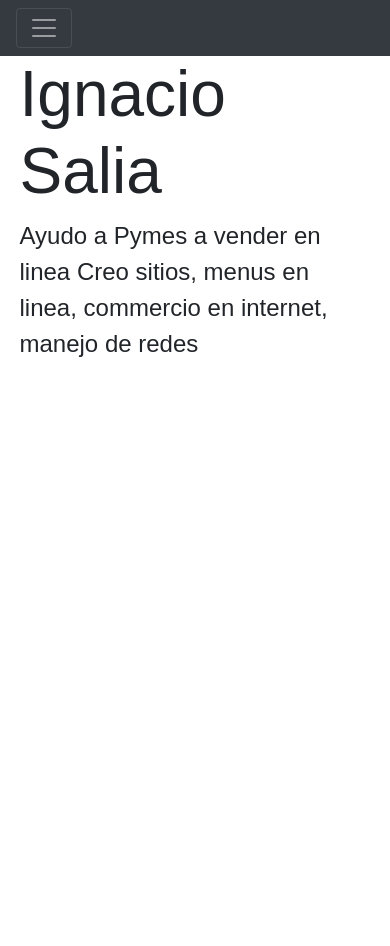
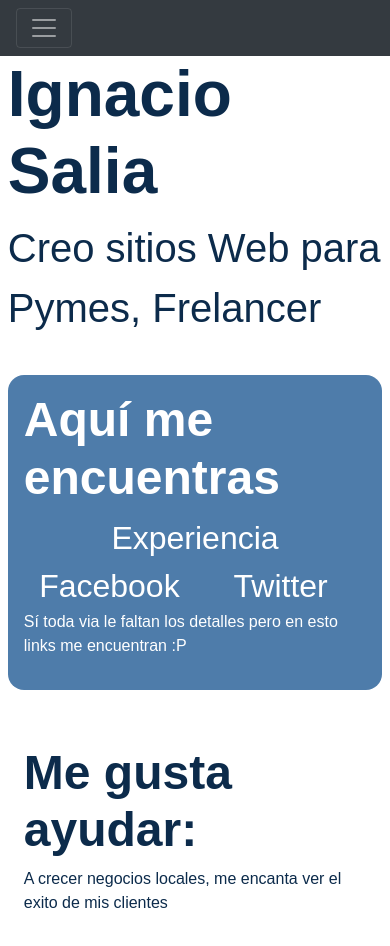
Before and after one commit to ignaciosalia/myReactPortfolio, a React (Create React App) app: page / in a window 390 px wide. Before the commit the page ends 844 px from the top, so only its background shows below. Built offline with nearby package versions, Linux system fonts and the light colour scheme; a web font is replaced by a local one.

Commit message:
Change landing mobil page

```diff
--- a/src/Contacto.jsx
+++ b/src/Contacto.jsx
@@ -2,6 +2,7 @@ import React, { Component } from 'react'
 import Container from 'react-bootstrap/Container'
 import Row from 'react-bootstrap/Row'
 import Col from 'react-bootstrap/Col'
+import { Link } from 'react-router-dom'
 
 export default class Contacto extends React.Component{
     render(){
@@ -9,11 +10,11 @@ export default class Contacto extends React.Component{
         return (
             <div className="redes">
                 <h2 className="subtitulo">Aquí me encuentras</h2>
-                <Container>
+                <Container >
                     <Row>
-                        <Col> <a href="">Profesional</a> </Col>
-                        <Col> <a href="https://www.facebook.com/JislCorp-293709961299868">Facebook</a> </Col>
-                        <Col> <a href="https://twitter.com/IgnacioSalia">Twitter</a> </Col>
+                        <Col className="rowContactMember"> <Link to="/Experiencia">Experiencia</Link> </Col>
+                        <Col className="rowContactMember"> <a href="https://www.facebook.com/JislCorp-293709961299868">Facebook</a> </Col>
+                        <Col className="rowContactMember"> <a href="https://twitter.com/IgnacioSalia">Twitter</a> </Col>
                     </Row>
                 </Container>
                 <p className="textos">Sí toda via le faltan los detalles pero en esto links me encuentran :P</p>
--- a/src/Presentacion.jsx
+++ b/src/Presentacion.jsx
@@ -1,12 +1,21 @@
 import React, { Component } from 'react'
+import Contacto from './Contacto'
+import ServicesResume from './ServicesResume'
 
 export default class Presentacion extends React.Component{
     render(){
         return(
             <div className="presentacion">
-                <h1 className="yomero">Ignacio Salia</h1>
-                <p className="queChingaosHago">Ayudo a Pymes a vender en linea Creo sitios, menus en linea, commercio en internet, manejo de redes</p>
+                <div className="myself">
+                    <h1 className="yomero">Ignacio Salia</h1>
+                    <p className="queChingaosHago">Creo sitios Web para Pymes, Frelancer</p>
+                </div>
+                <div className="mycontact">
+                    <Contacto></Contacto>
+                </div>
+                <ServicesResume></ServicesResume>
             </div>
         );
     }
 }
+/** add to this my fot and  */
--- /dev/null
+++ b/src/ServicesResume.jsx
@@ -0,0 +1,12 @@
+import React, { Component } from 'react';
+
+export default class ServicesResume extends React.Component {
+    render() {
+        return (
+            <div className = "servResume" >
+                <h2 className = "subtitulo" > Me gusta ayudar: </h2>
+                <p className="text" > A crecer negocios locales, me encanta ver el exito de mis clientes </p>
+            </div>
+        )
+    }
+}
--- a/src/index.css
+++ b/src/index.css
@@ -9,6 +9,14 @@ code {
     font-family: source-code-pro, Menlo, Monaco, Consolas, 'Courier New', monospace;
 }
 
+:root {
+    --fondo-nav: rgb(241, 247, 253, 0.4);
+    --fondo-opciones: rgba(75, 122, 168, 0.6);
+    --color-titulo: rgba(12, 43, 75);
+    --fondo-subsection: rgba(4, 69, 134, 0.7);
+    --color-subtitulo: rgb(255, 255, 255);
+}
+
 .presentacion,
 .subtitulo,
 .textos {
@@ -16,24 +24,47 @@ code {
 }
 
 .presentacion {
-    margin-left: 5%;
-    margin-right: 8%;
+    margin-left: 2%;
+    margin-right: 2%;
 }
 
 .yomero {
     font-size: 400%;
+    font-weight: bolder;
+    color: var(--color-titulo);
 }
 
 .queChingaosHago {
-    font-size: 150%;
+    font-size: 250%;
+    color: var(--color-titulo);
+}
+
+.redes {
+    margin-top: 10%;
+    padding: 1em;
+    background-color: var(--fondo-subsection);
+    border-radius: 1em;
+    color: var(--color-subtitulo);
 }
 
 .subtitulo {
-    font-size: 400%;
-    margin-left: 10%;
+    font-size: 300%;
+    font-weight: bolder;
 }
 
-.textos {
-    margin-left: 5%;
-    margin-right: 5%;
+.rowContactMember {
+    text-align: center;
 }
+
+.rowContactMember a {
+    color: white;
+    text-decoration: none;
+    font-size: 2em;
+}
+
+.servResume {
+    margin-top: 10%;
+    padding: 1em;
+    border-radius: 1em;
+    color: var(--color-titulo);
+}
```
